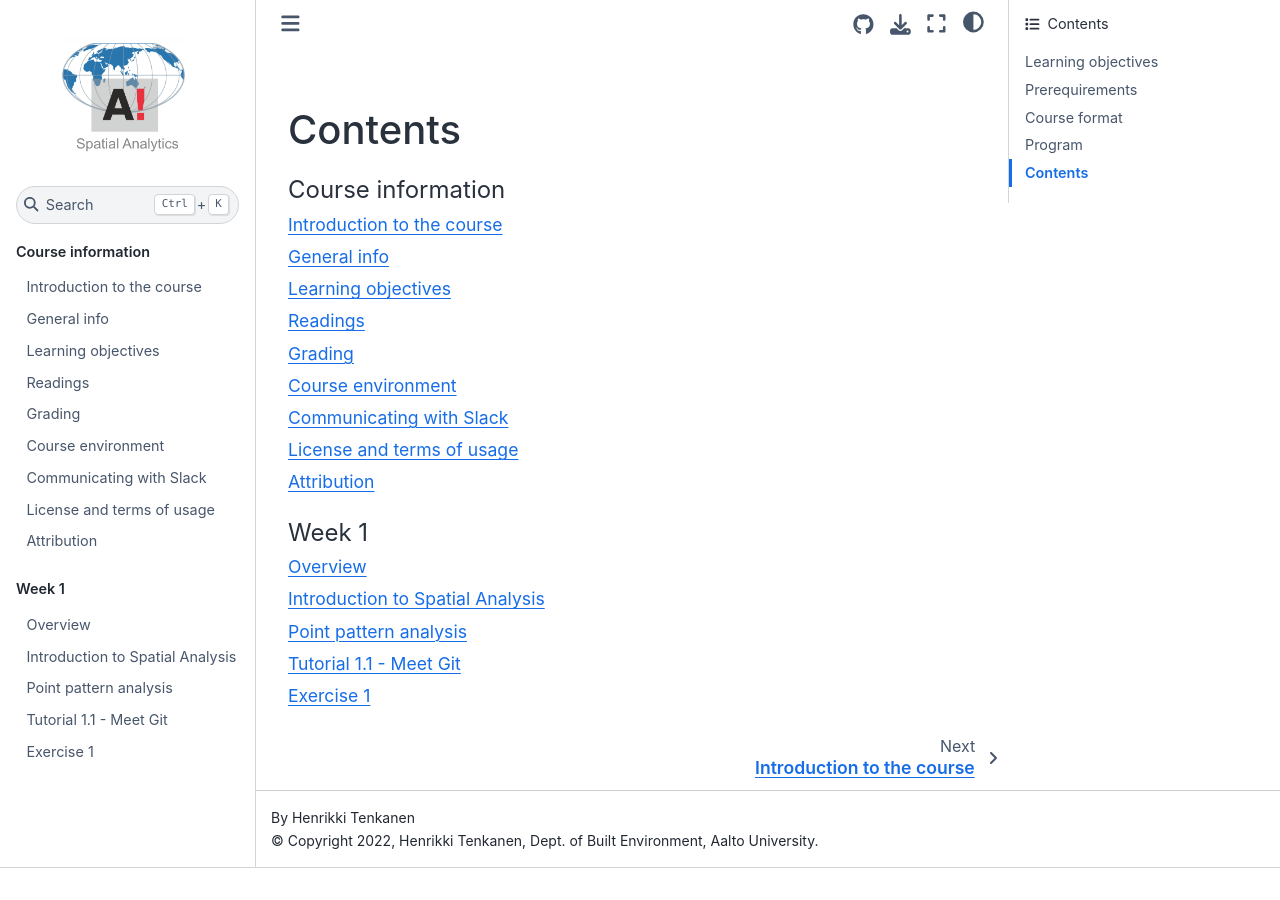
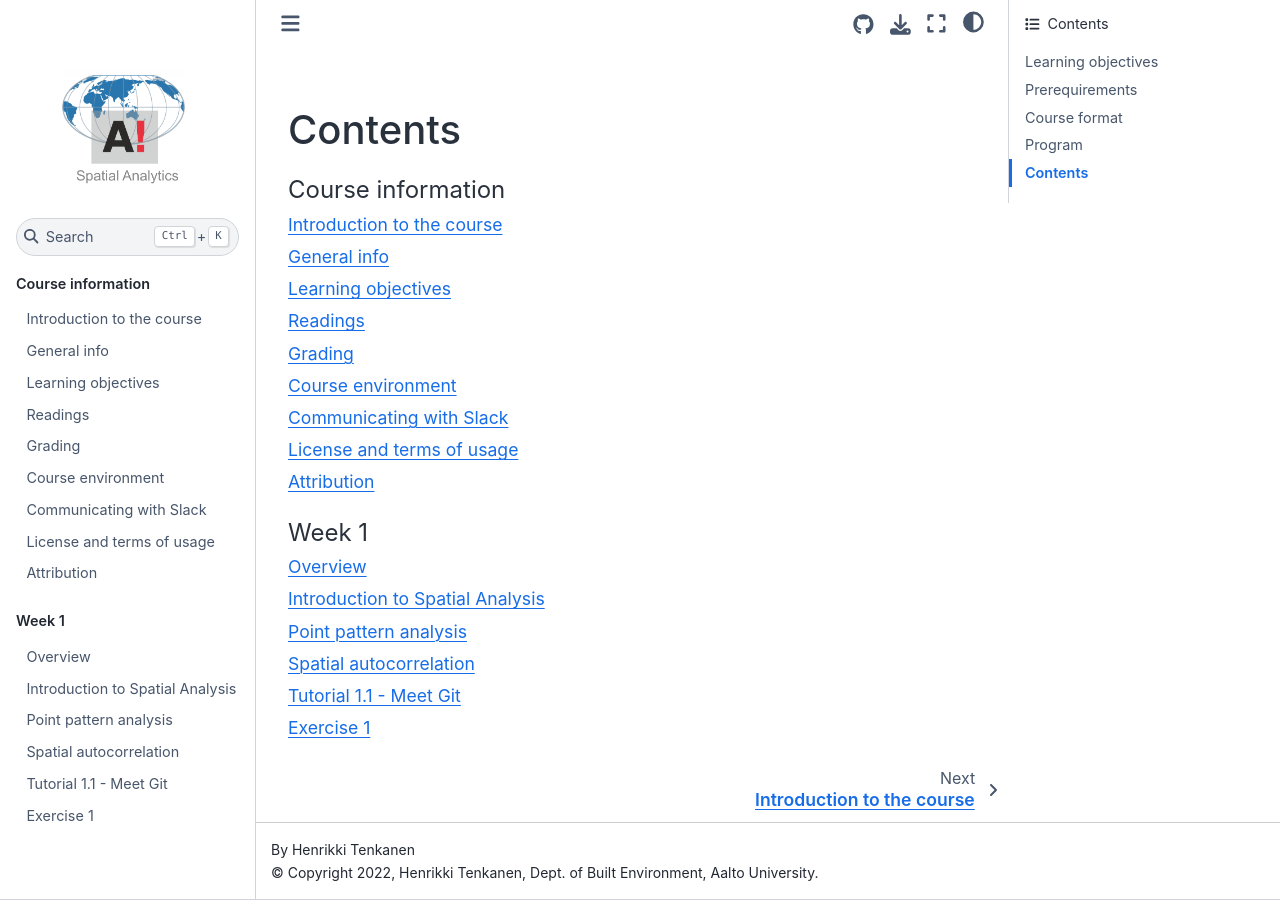
Before and after one commit to AaltoGIS/Spatial-Analytics, a Sphinx documentation site: the page built from source/index.rst, in a window 1280 px wide and 900 px high, scrolled down 3133 px. Built offline with Sphinx 7.4.7 and the Sphinx Book theme 1.1.4, drawn with Linux system fonts in a browser that asks for light colours; pages that are not in the unit, such as notebooks, are missing from menus; before the commit the page ends 4001 px from its top, so only the background shows below that; some of the changed lines change nothing that is shown.

Commit message:
Add slides for spatial autocorrelation

```diff
--- a/source/index.rst
+++ b/source/index.rst
@@ -137,16 +137,14 @@ Contents
     lessons/L1/overview
     lessons/L1/introduction-to-spatial-analysis
     lessons/L1/point-pattern-analysis
+    lessons/L1/spatial-autocorrelation
     lessons/L1/git-basics
     lessons/L1/intro-to-python-geostack.ipynb
     lessons/L1/exercise-1
 
 
-..
-    lessons/L1/spatial-autocorrelation
 
-
-    .. toctree::
+..    .. toctree::
         :maxdepth: 1
         :caption: Week 2
 
```
